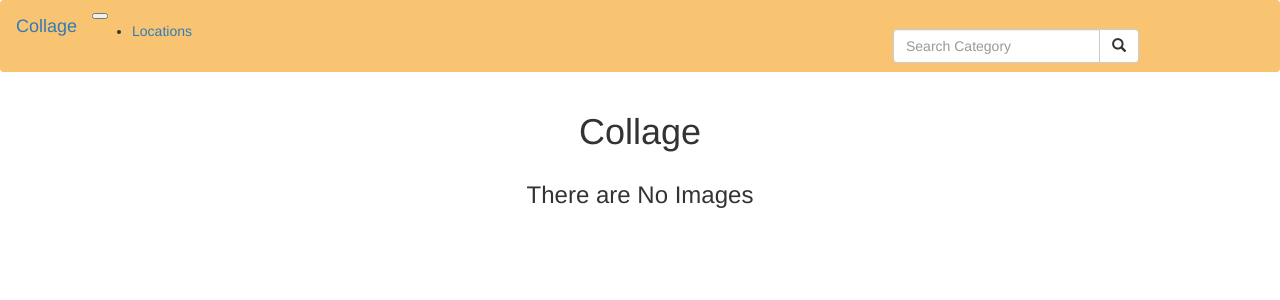
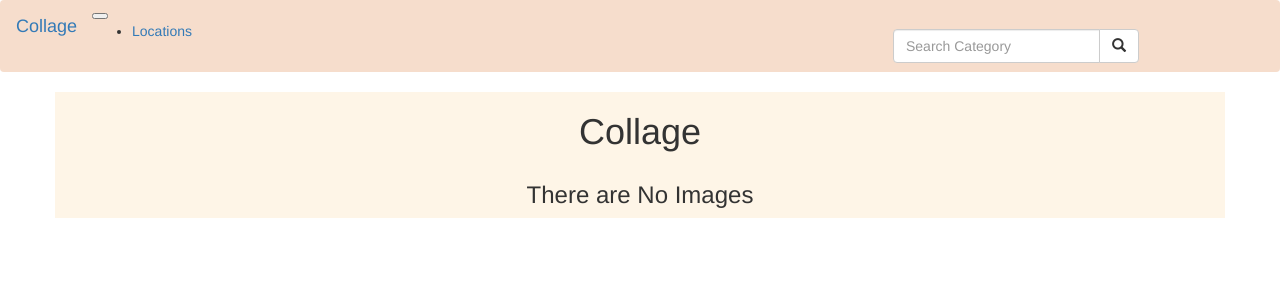
Before and after one commit to wanjikuciku/Piktures, a Django app: page / in a window 1280 px wide. Shown: the top 300 px of the page. Run offline with Django 3.2, Linux system fonts and the light colour scheme; data that the repository does not hold is empty; some libraries are stand-ins or nearby versions.

Commit message:
add files

```diff
--- a/collage/templates/index.html
+++ b/collage/templates/index.html
@@ -1,7 +1,7 @@
 {% extends 'base.html' %}
 {% block content %}
 {{block.super}}
-<div class="container">
+<div class="container" style="background-color: #FEF5E7  ">
 
   <h1 class="text-center">Collage</h1>
   <div class="row">
--- a/collage/templates/navbar.html
+++ b/collage/templates/navbar.html
@@ -7,7 +7,7 @@
 </head>
 
 <body>
-  <nav class="navbar navbar-expand-lg navbar-dark" style="background-color: #F8C471">
+  <nav class="navbar navbar-expand-lg navbar-dark" style="background-color: #F6DDCC ">
     <a class="navbar-brand" href="{% url 'index' %}">Collage</a>
     <button class="navbar-toggler" type="button" data-toggle="collapse" data-target="#navbarSupportedContent" aria-controls="navbarSupportedContent" aria-expanded="false" aria-label="Toggle navigation">
       <span class="navbar-toggler-icon"></span>
```
Also changed, not shown: media/images/africa-food.jpg (added), media/images/africa.jpg (added), media/images/animals-asia1.jpg (added), media/images/animals-elephant_2X8xfZh.jpg (added), media/images/asia-buttef.jpg (added), media/images/asia-tig.jpg (added), media/images/egle-africa.jpg (added), media/images/europe.jpg (added), media/images/europe_morFk19.jpg (added), media/images/food.afr.jpeg (added), media/images/kuku.jpg (added), media/images/peacock-africa.jpg (added).
